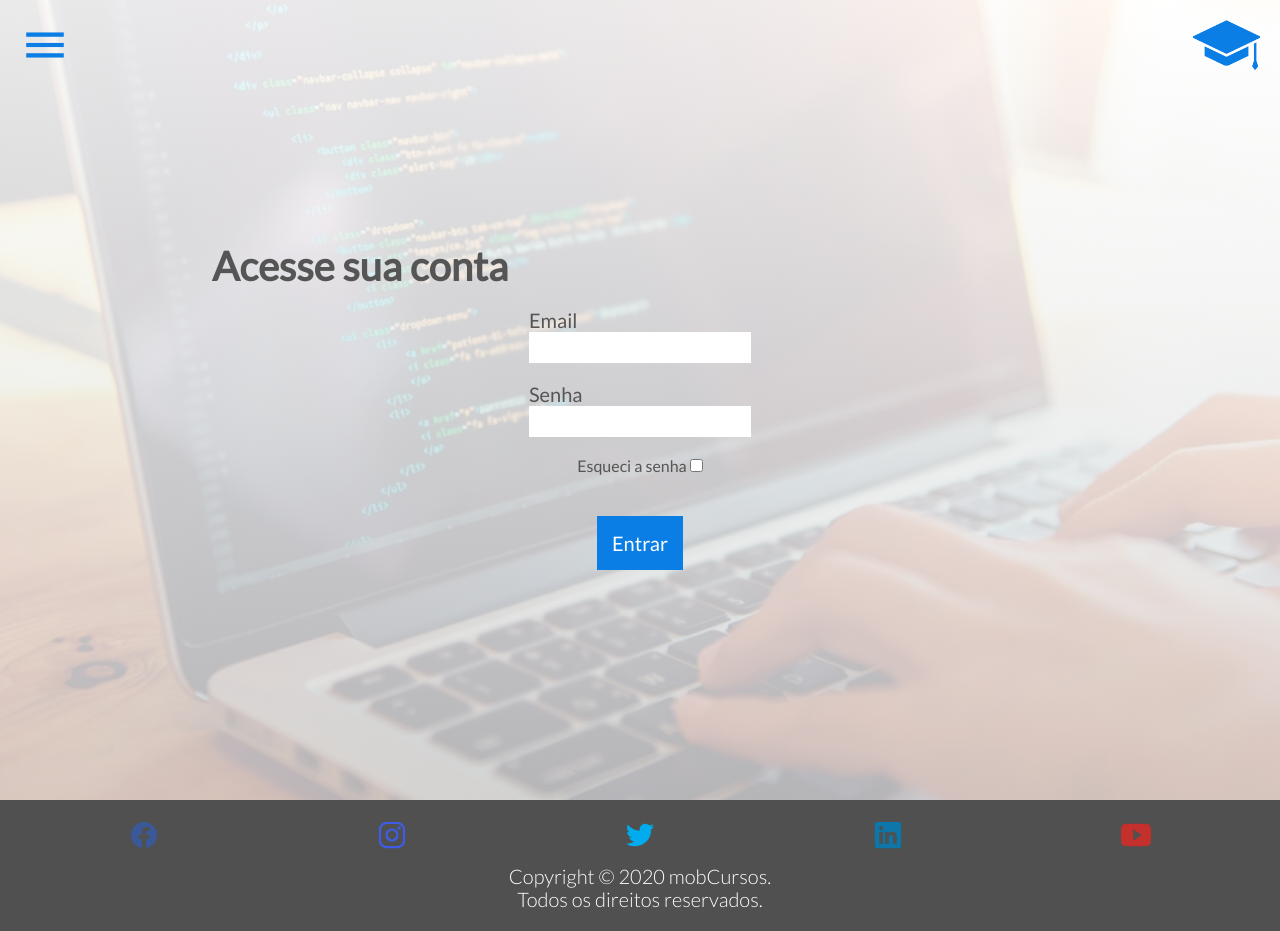
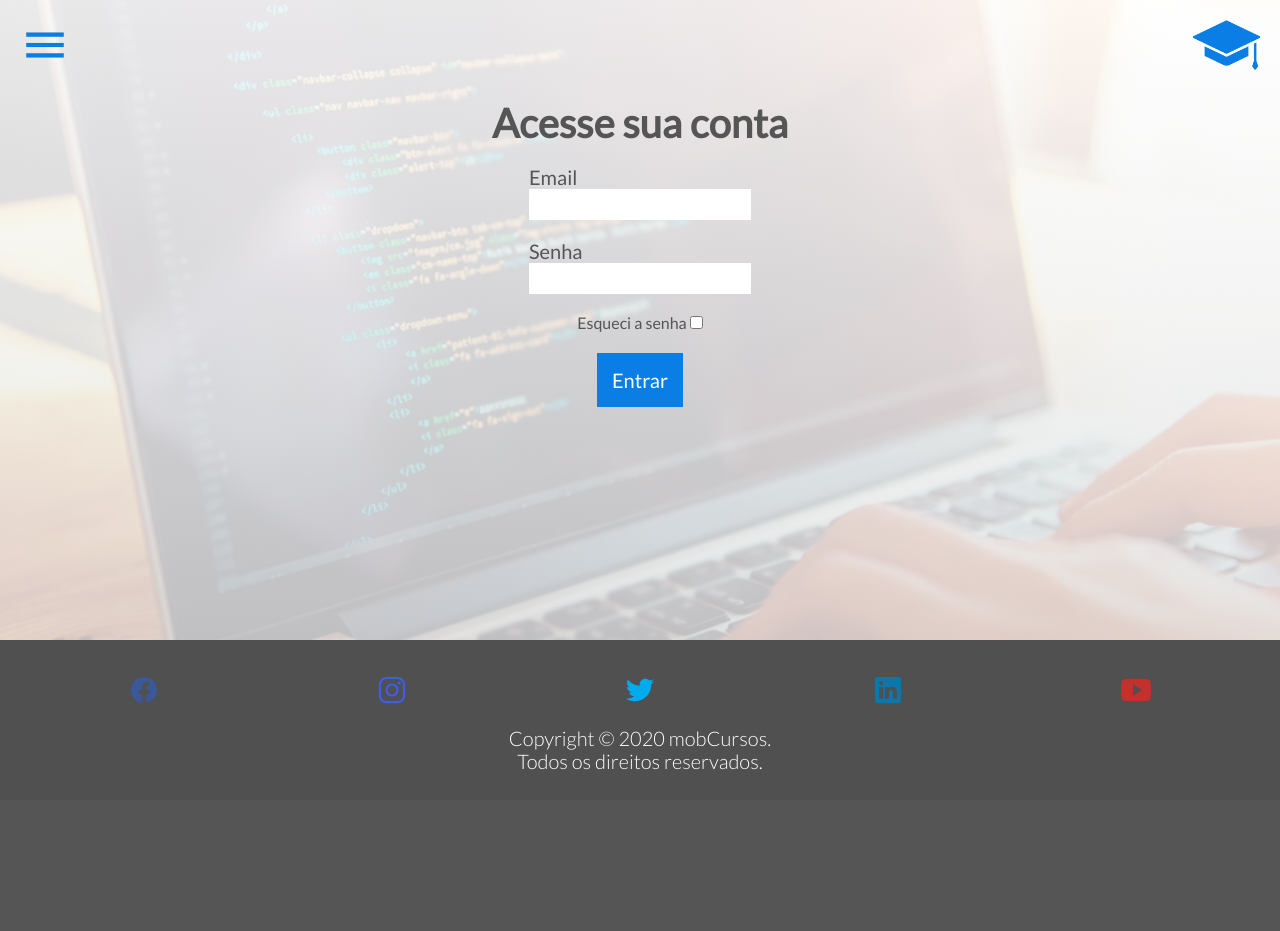
Before and after one commit to MobCursos/mobcursos, a PHP site: page /login.html in a window 1280 px wide. After the commit the page ends 770 px from the top, so only its background shows below. Run offline with PHP 8.4, Linux system fonts and the light colour scheme; style sheets or scripts are compiled from the project's sources; some libraries are stand-ins or nearby versions.

Commit message:
Usa footer dentro de display grid do container-login

```diff
--- a/login.html
+++ b/login.html
@@ -43,7 +43,7 @@
         <title>Login</title>
     </head>
     <body>
-        <section class="container-login">
+        <div class="container-login">
             <nav class="item-nav">
                 <div class="flex-responsive-nav">
                     <a class="mobile-nav-icon js--mobile-nav-icon">
@@ -57,7 +57,7 @@
 
                 <img src="resources/img/logo-blue0.png" alt="logo MobCursos" class="logo">
             </nav>
-            <div class="item-login">
+            <section class="item-login">
                 <h2>Acesse sua conta</h2>
                 <form action="#">
                     <div class="form-login-flex">
@@ -81,8 +81,6 @@
                     </div>
                 </div>
                 </form>
-            </div>
-
             </section>
 
             <footer class="container-footer">
@@ -97,6 +95,10 @@
                     <p>Copyright &copy; 2020 mobCursos. <br> Todos os direitos reservados.</p>
                </div>
             </footer>
+
+        </div>
+
+
 
         <script src="vendors/js/jquery.waypoints.min.js">
             var waypoint = new Waypoint({
--- a/resources/css/style.css
+++ b/resources/css/style.css
@@ -60,7 +60,7 @@ section h2{
 
     display: grid;
     grid-template-columns: auto auto;
-    grid-template-rows: 33vh 33vh 33vh; /*Também impede nav bar empurrar para baixo itens desta section*/
+    grid-template-rows: 10vh auto 40vh; /*Também impede nav bar empurrar para baixo itens desta section*/
     grid-template-areas:
       "nav nav"
       ". ."
@@ -605,17 +605,22 @@ th {
 
     display: grid;
     grid-template-columns: 15vw 70vw 15vw;
-    grid-template-rows: auto auto auto;
+    grid-template-rows: 10vh auto 20vh;  /*Height de footer: Cuidar em media queries. Usado na pagina login*/
     grid-template-areas:
       "nav nav nav"
-      ". login-rrr ."
-      "teste-footer-em-pagina-unica-section teste-footer-em-pagina-unica-section teste-footer-em-pagina-unica-section";
+      ". login ."
+      "login-footer login-footer login-footer";
 }
 
+.item-login {
+    grid-area: login;
+}
 
-.item-login {
-    grid-area: login-rrr;
+/*todo: verificar padronizacao em outras sections*/
+.item-login h2 {
+    text-align: center;
 }
+
 
 .form-login-flex {
     /* width: 100%; */
@@ -662,14 +667,14 @@ th {
 }
 
 .form-login-flex-forget div {
-    margin-bottom: 40px;
+    margin-bottom: 20px;
 }
 
 /* ----------------------------------------------- */
 /* PAGE "Todas" - SECTION (Footer) */
 /* ----------------------------------------------- */
 .container-footer {
-    grid-area: teste-footer-em-pagina-unica-section;
+    grid-area: login-footer;
     padding: 20px;
     color: white;
     background-color: rgb(80, 80, 80);
```
Lines whose indentation alone changed are shown as unchanged.
